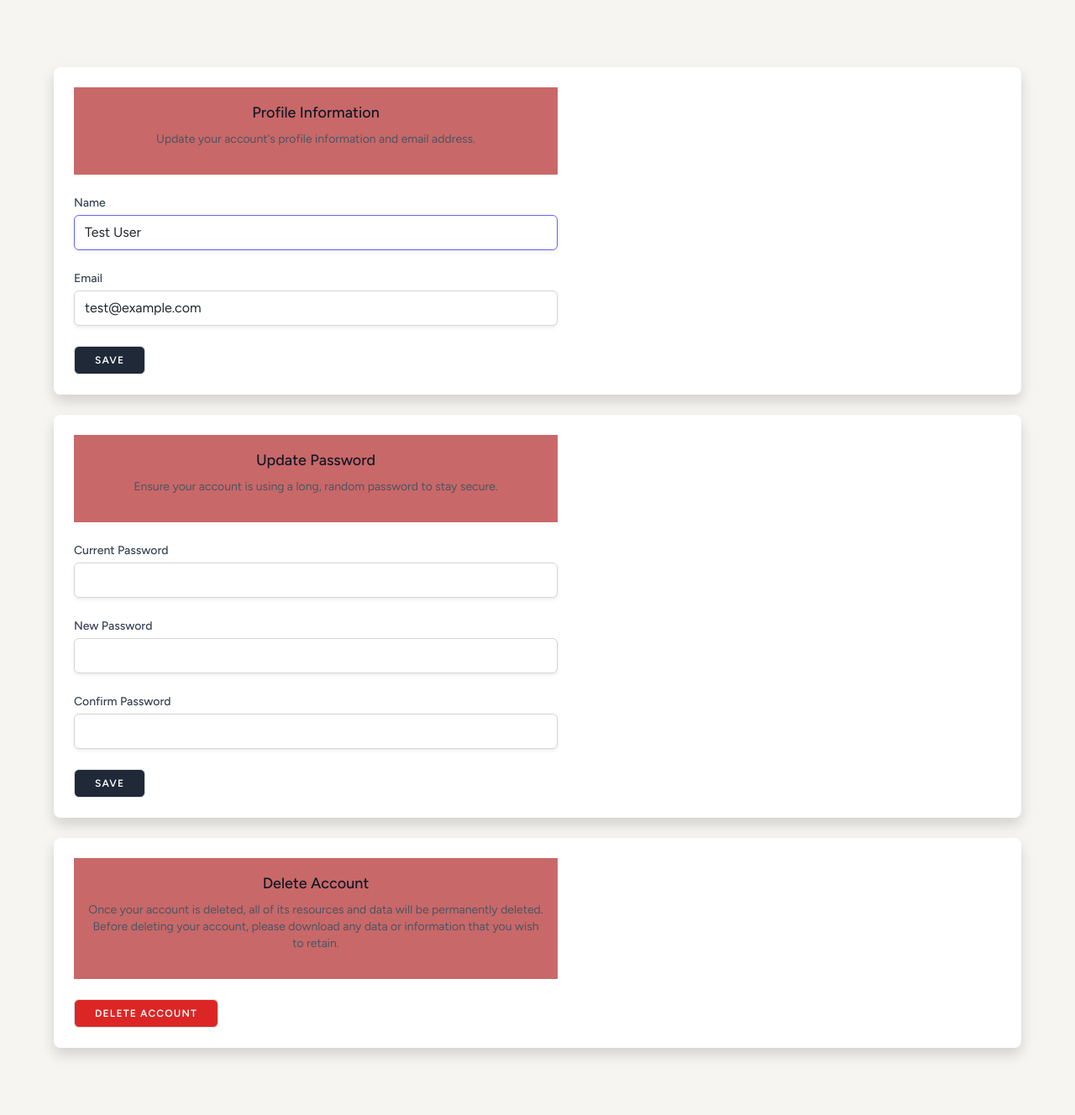
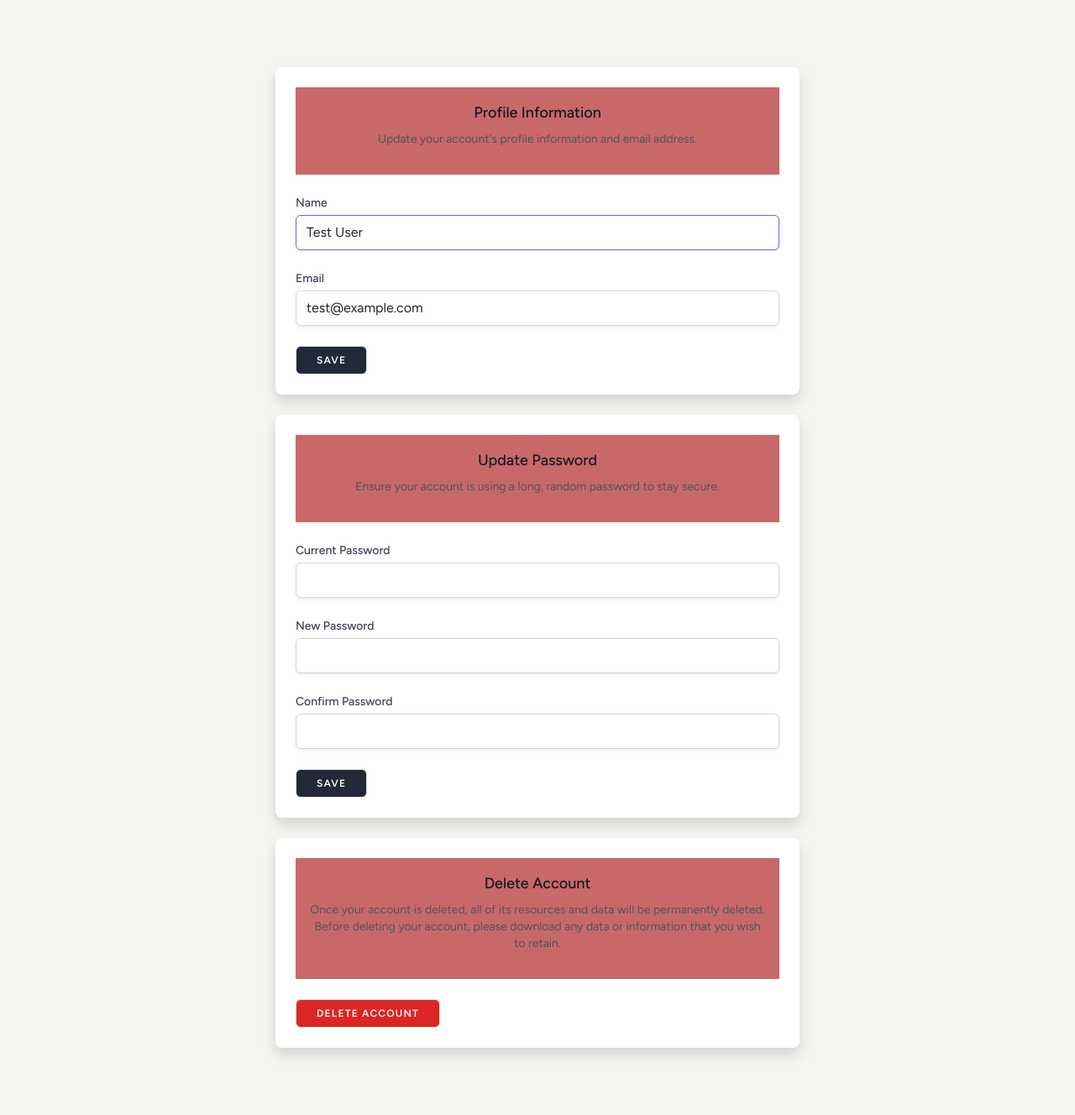
Before and after one commit to Pierrick74/laravel-test, a Laravel app: page /profile in a window 1280 px wide. Shown: the part 186-1514 px from the top of the page at 84% size. Run offline with Laravel 12, Linux system fonts and the light colour scheme; a user stored in the database is signed in; data comes from the database, SQL or seed files in the repository; style sheets or scripts are compiled from the project's sources; parts of the project's set-up code (start-up, migrations or seed data) failed here and were passed over.

Commit message:
refact(profil): refact ui

```diff
--- a/resources/views/profile/edit.blade.php
+++ b/resources/views/profile/edit.blade.php
@@ -5,7 +5,7 @@
         </h2>
     </x-slot>
 
-    <div class="py-12">
+    <div class="py-12 d-flex justify-content-center">
         <div class="max-w-7xl mx-auto sm:px-6 lg:px-8 space-y-6">
             <div class="p-4 sm:p-8 bg-white shadow sm:rounded-lg">
                 <div class="max-w-xl">
```
